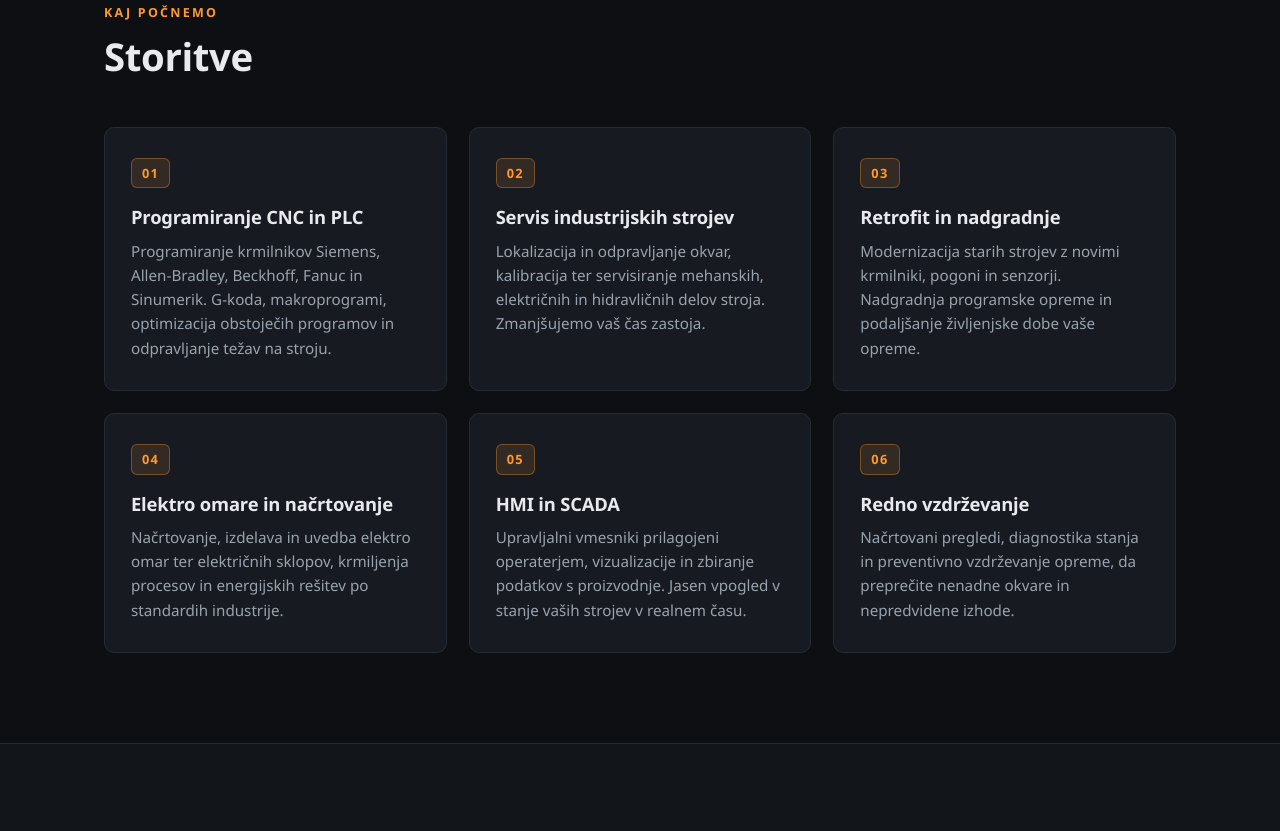
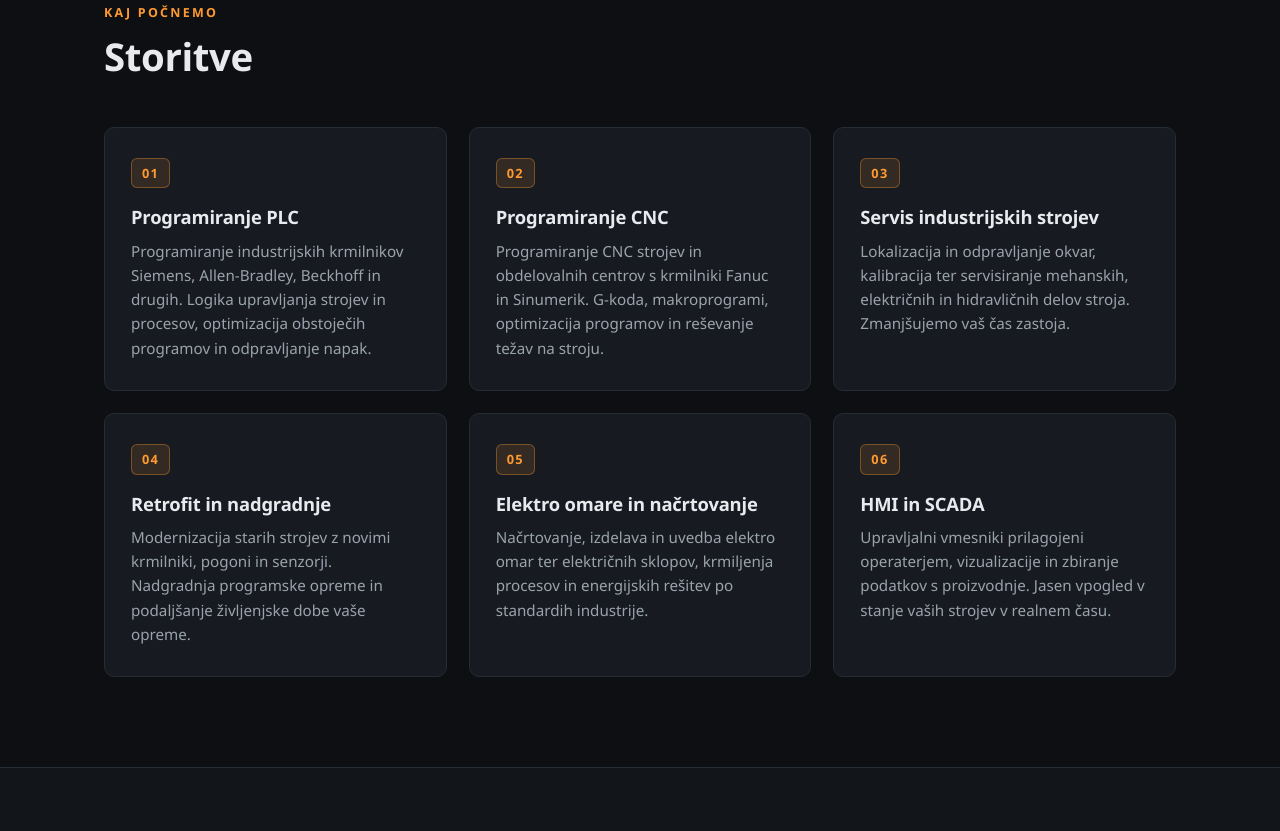
Before and after one commit to pintariching/bajtbit, a plain HTML site: page index.html in a window 1280 px wide. Shown: the part 800-1631 px from the top of the page. Drawn offline with Linux system fonts and the light colour scheme.

Commit message:
Split CNC/PLC service card and remove maintenance card
Co-authored-by: pintariching <pintariching@users.noreply.github.com>

```diff
--- a/index.html
+++ b/index.html
@@ -61,14 +61,23 @@
                 <div class="services-grid">
                     <article class="service-card">
                         <span class="service-num">01</span>
-                        <h3>Programiranje CNC in PLC</h3>
+                        <h3>Programiranje PLC</h3>
                         <p>
-                            Programiranje krmilnikov Siemens, Allen-Bradley, Beckhoff, Fanuc in Sinumerik.
-                            G-koda, makroprogrami, optimizacija obstoječih programov in odpravljanje težav na stroju.
+                            Programiranje industrijskih krmilnikov Siemens, Allen-Bradley, Beckhoff in drugih.
+                            Logika upravljanja strojev in procesov, optimizacija obstoječih programov
+                            in odpravljanje napak.
                         </p>
                     </article>
                     <article class="service-card">
                         <span class="service-num">02</span>
+                        <h3>Programiranje CNC</h3>
+                        <p>
+                            Programiranje CNC strojev in obdelovalnih centrov s krmilniki Fanuc in Sinumerik.
+                            G-koda, makroprogrami, optimizacija programov in reševanje težav na stroju.
+                        </p>
+                    </article>
+                    <article class="service-card">
+                        <span class="service-num">03</span>
                         <h3>Servis industrijskih strojev</h3>
                         <p>
                             Lokalizacija in odpravljanje okvar, kalibracija ter servisiranje mehanskih,
@@ -76,7 +85,7 @@
                         </p>
                     </article>
                     <article class="service-card">
-                        <span class="service-num">03</span>
+                        <span class="service-num">04</span>
                         <h3>Retrofit in nadgradnje</h3>
                         <p>
                             Modernizacija starih strojev z novimi krmilniki, pogoni in senzorji.
@@ -84,7 +93,7 @@
                         </p>
                     </article>
                     <article class="service-card">
-                        <span class="service-num">04</span>
+                        <span class="service-num">05</span>
                         <h3>Elektro omare in načrtovanje</h3>
                         <p>
                             Načrtovanje, izdelava in uvedba elektro omar ter električnih sklopov,
@@ -92,19 +101,11 @@
                         </p>
                     </article>
                     <article class="service-card">
-                        <span class="service-num">05</span>
+                        <span class="service-num">06</span>
                         <h3>HMI in SCADA</h3>
                         <p>
                             Upravljalni vmesniki prilagojeni operaterjem, vizualizacije in zbiranje podatkov
                             s proizvodnje. Jasen vpogled v stanje vaših strojev v realnem času.
-                        </p>
-                    </article>
-                    <article class="service-card">
-                        <span class="service-num">06</span>
-                        <h3>Redno vzdrževanje</h3>
-                        <p>
-                            Načrtovani pregledi, diagnostika stanja in preventivno vzdrževanje opreme,
-                            da preprečite nenadne okvare in nepredvidene izhode.
                         </p>
                     </article>
                 </div>
```
